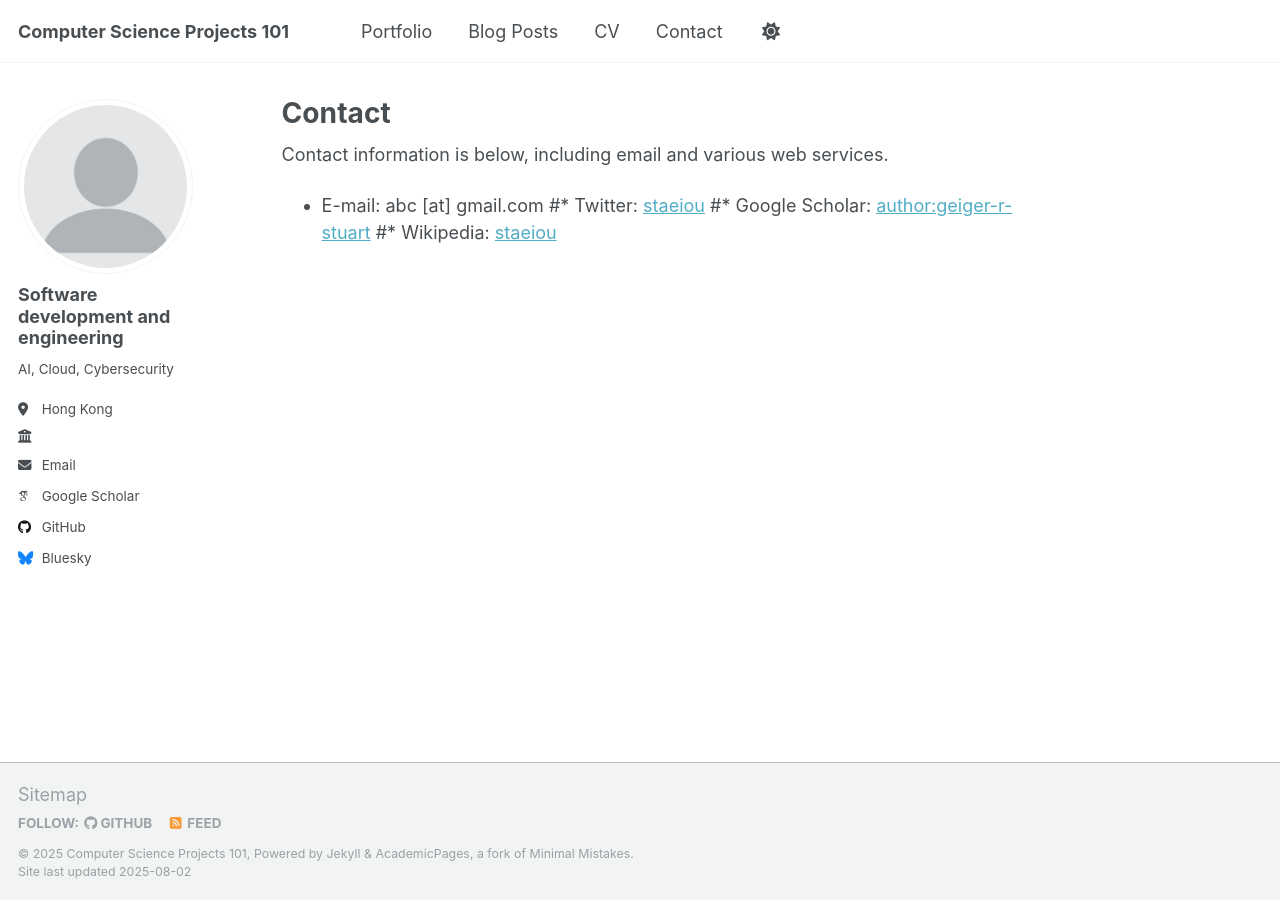
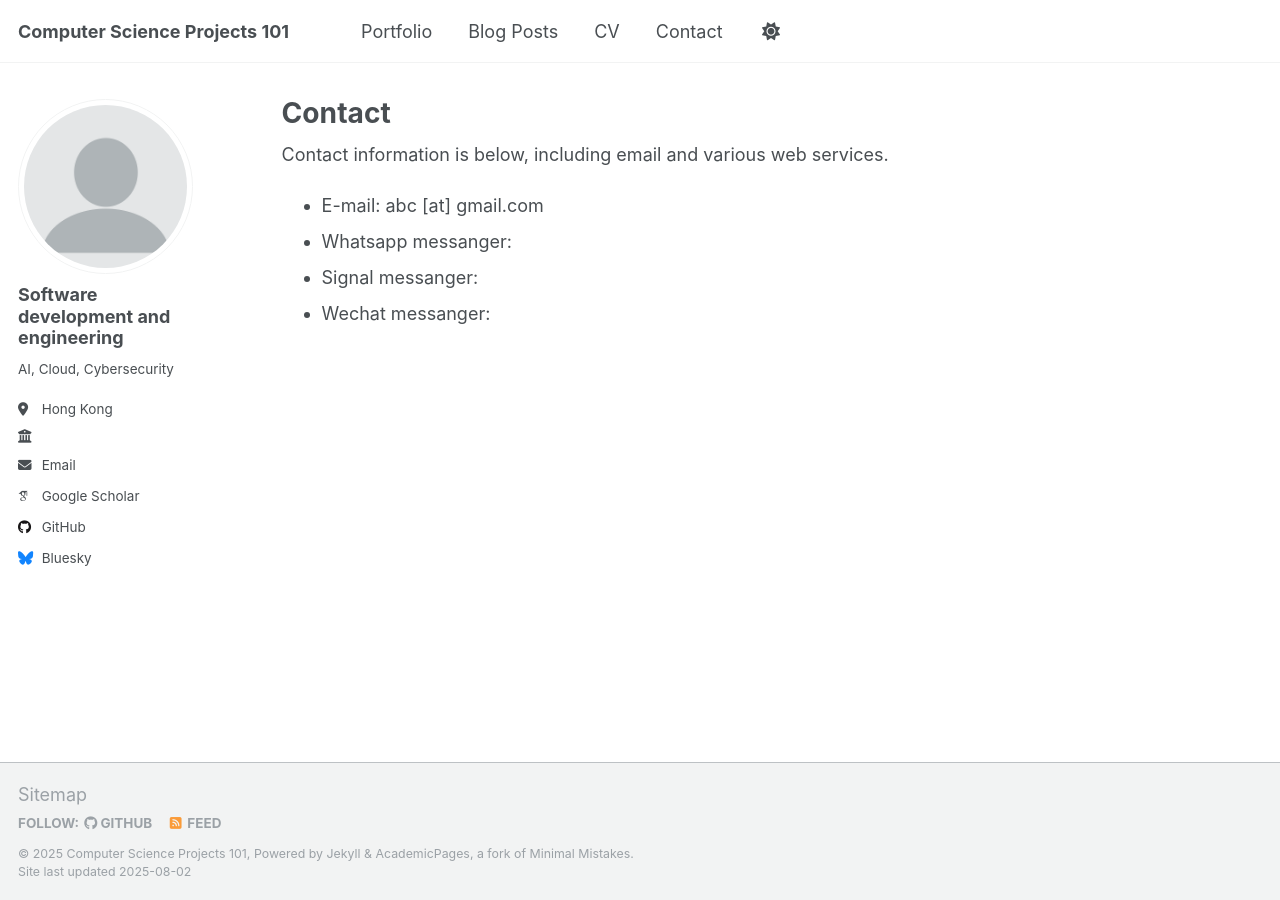
Before and after one commit to abc32423423/abc32423423.github.io, a Jekyll site: the page built from _pages/contact.md, in a window 1280 px wide. Built offline with Jekyll 4.4.1, drawn with Linux system fonts in a browser that asks for light colours; some web fonts are replaced; a script that is not in the unit is left out.

Commit message:
Added contact information for messangers

```diff
--- a/_pages/contact.md
+++ b/_pages/contact.md
@@ -6,6 +6,6 @@ author_profile: true
 Contact information is below, including email and various web services.
 
 * E-mail: abc [at] gmail.com
-#* Twitter: [staeiou](http://twitter.com/Staeiou)
-#* Google Scholar: [author:geiger-r-stuart](http://scholar.google.com/citations?user=0AvWi3wAAAAJ&hl=en)
-#* Wikipedia: [staeiou](http://en.wikipedia.org/wiki/User:Staeiou)
+* Whatsapp messanger:
+* Signal messanger:
+* Wechat messanger:
```
